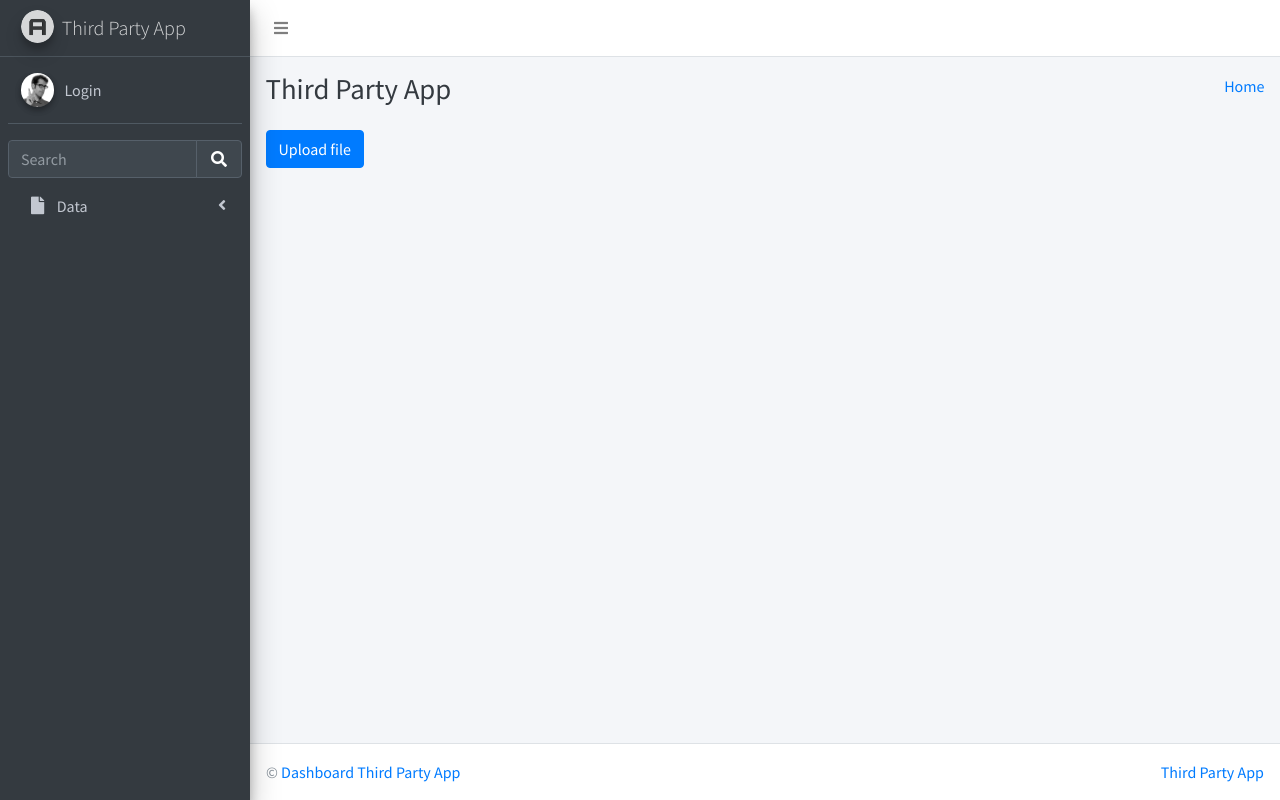
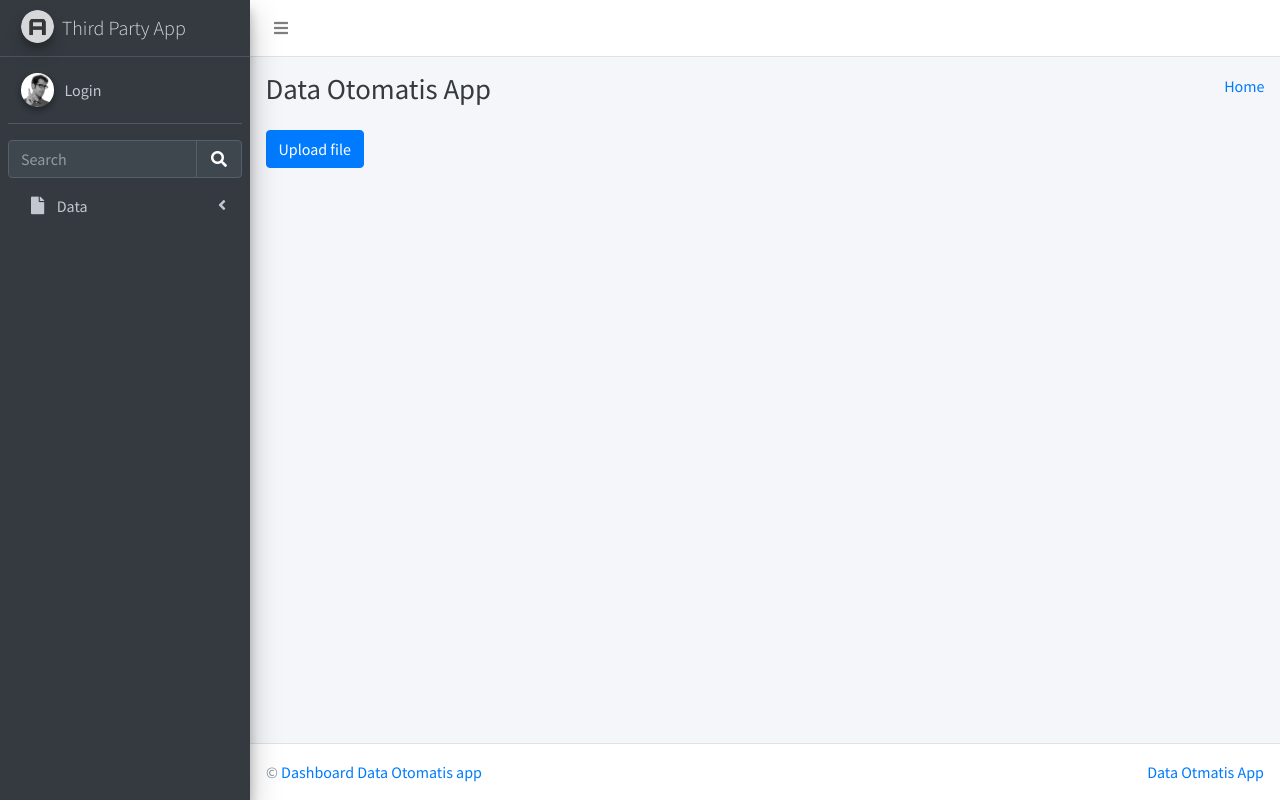
Before and after one commit to DimasGithub/helper-app, a Django app: page / in a window 1280 px wide. Run offline with Django 3.2, Linux system fonts and the light colour scheme; style sheets or scripts are compiled from the project's sources; parts of the project's set-up code (start-up, migrations or seed data) failed here and were passed over; some libraries are stand-ins or nearby versions.

Commit message:
Change name apps

```diff
--- a/apps/templates/accounts/login.html
+++ b/apps/templates/accounts/login.html
@@ -25,7 +25,7 @@
 
     <div class="login-logo">
         <a target="_blank" rel="noopener noreferrer"
-           href="/">Third Party <b>App</b></a>
+           href="/">Data<b> Otomatis</b></a>
     </div>
 
     <!-- /.login-logo -->
--- a/apps/templates/home/index.html
+++ b/apps/templates/home/index.html
@@ -40,7 +40,7 @@
       <div class="container-fluid">
         <div class="row mb-2">
           <div class="col-sm-6">
-            <h1 class="m-0 text-dark">Third Party App</h1>
+            <h1 class="m-0 text-dark">Data Otomatis App</h1>
           </div><!-- /.col -->
           <div class="col-sm-6">
             <ol class="breadcrumb float-sm-right">
--- a/apps/templates/includes/footer.html
+++ b/apps/templates/includes/footer.html
@@ -1,8 +1,8 @@
   <!-- /.content-wrapper -->
   <footer class="main-footer">
-    &copy; <a target="_blank" rel="noopener noreferrer" href="/">Dashboard Third Party App</a>
+    &copy; <a target="_blank" rel="noopener noreferrer" href="/">Dashboard Data Otomatis app</a>
     <div class="float-right d-none d-sm-inline-block">
       <a target="_blank" rel="noopener noreferrer"
-          href="/">Third Party App</a>
+          href="/">Data Otmatis App</a>
     </div>
   </footer>
--- a/apps/templates/layouts/base.html
+++ b/apps/templates/layouts/base.html
@@ -7,7 +7,7 @@
   <link rel="canonical" href="https://appseed.us/adminlte"/>
 
   <title>
-   Third Party App - {% block title %}{% endblock %}
+   Data Otomatis App - {% block title %}{% endblock %}
   </title>
 
   {% block stylesheets %}{% endblock stylesheets %}
```
